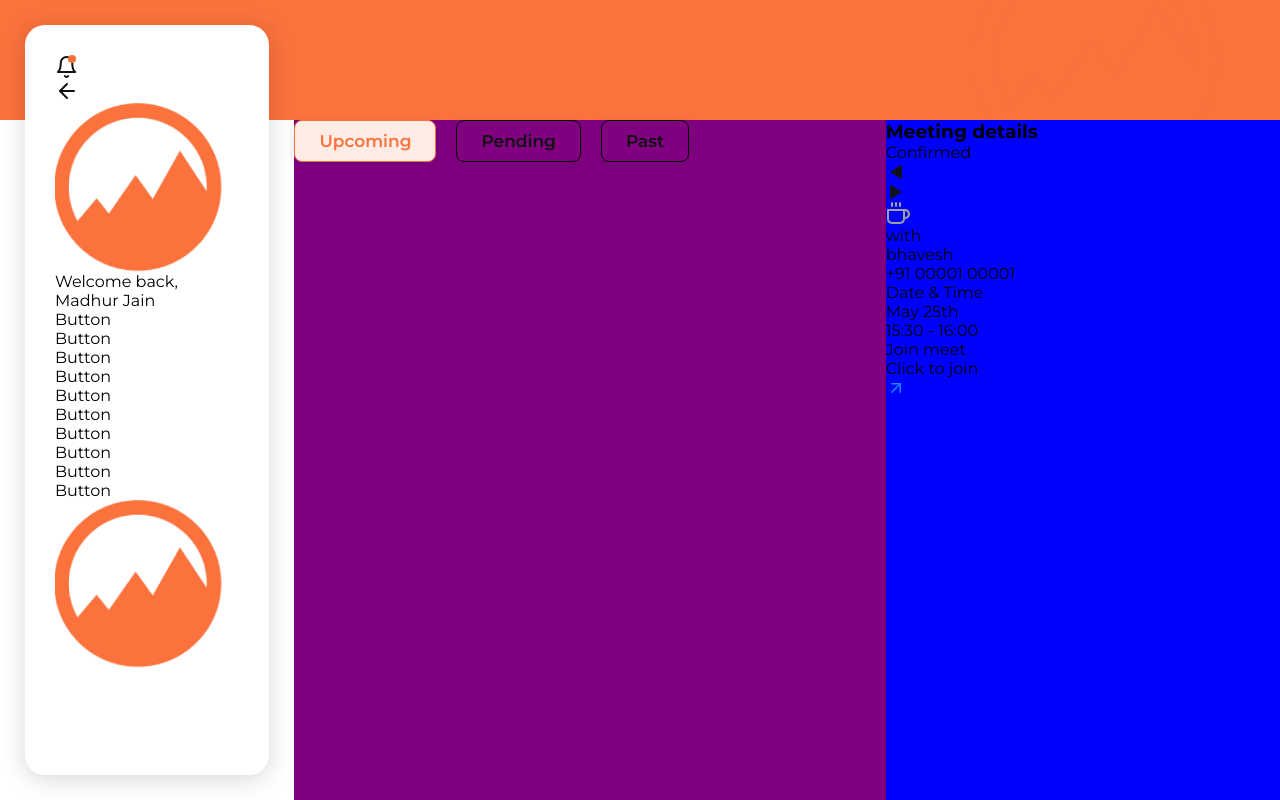
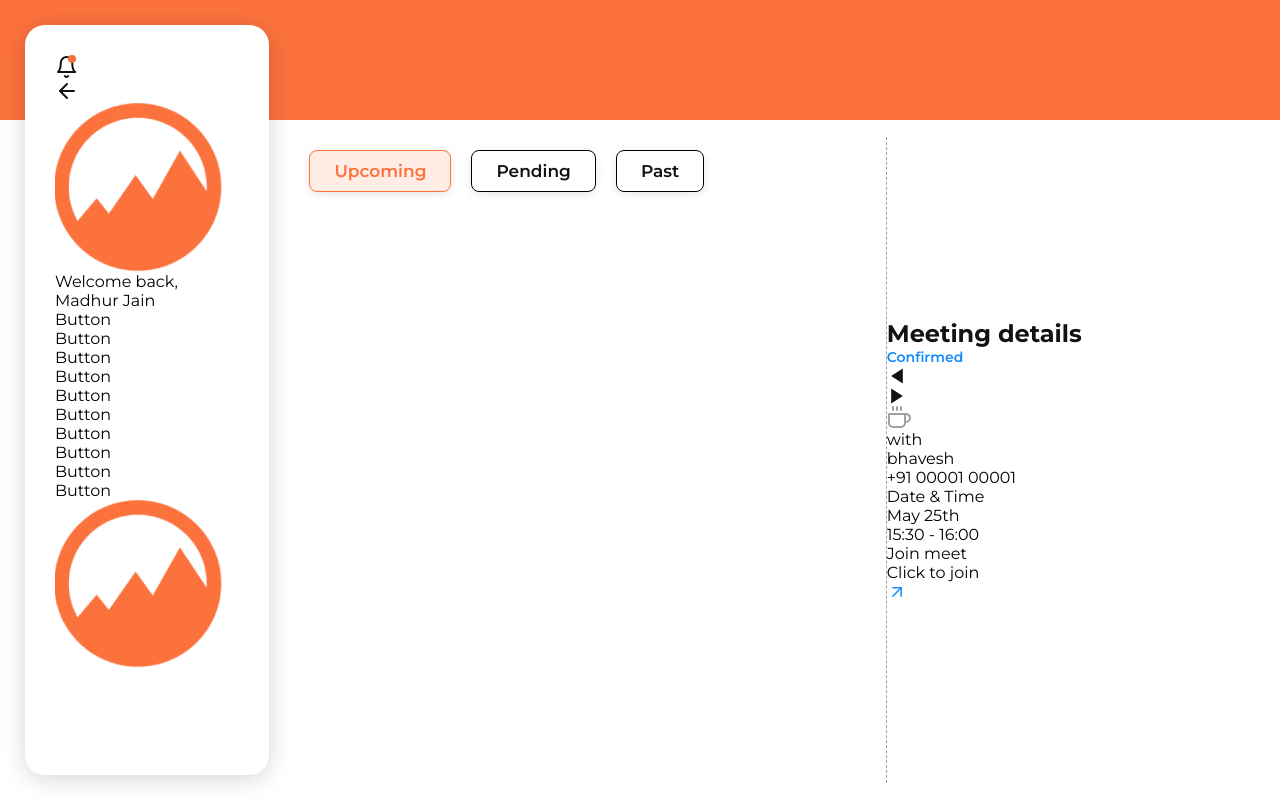
Before and after one commit to dvm-bitspilani/cel-conquest-2024, a React (Vite) app: page /dashboard/meetings in a window 1280 px wide. Built offline with nearby package versions, Linux system fonts and the light colour scheme.

Commit message:
style: separator between meeting details and meeting list

```diff
--- a/src/components/Dashboard/Meetings/MeetingDetails/MeetingDetails.jsx
+++ b/src/components/Dashboard/Meetings/MeetingDetails/MeetingDetails.jsx
@@ -3,8 +3,8 @@ import styles from "./MeetingDetails.module.scss";
 const MeetingDetails = () => {
   return (
     <div className={styles.MeetingDetailsContainer}>
-      <h3>Meeting details</h3>
-      <p>Confirmed</p>
+      <h3 className={styles.MeetingDetailsHeader}>Meeting details</h3>
+      <p className={styles.MeetingStatus}>Confirmed</p>
       <div>
         <svg
           xmlns="http://www.w3.org/2000/svg"
--- a/src/components/Dashboard/Meetings/MeetingDetails/MeetingDetails.module.scss
+++ b/src/components/Dashboard/Meetings/MeetingDetails/MeetingDetails.module.scss
@@ -1,3 +1,15 @@
 .MeetingDetailsContainer {
-
+  .MeetingDetailsHeader {
+    color: #111213;
+    font-size: 24px;
+    font-weight: 700;
+  }
+  .MeetingStatus {
+    color: #138cfd;
+    font-family: Montserrat;
+    font-size: 14px;
+    font-style: normal;
+    font-weight: 600;
+    line-height: normal;
+  }
 }
--- a/src/routes/Dashboard/Meetings/meetings.module.scss
+++ b/src/routes/Dashboard/Meetings/meetings.module.scss
@@ -5,8 +5,10 @@
   .meetingsList {
     width: 60%;
     height: 100%;
-    background-color: purple;
     .meetingsListOptionsContainer {
+      padding-top: 30px;
+      padding-left: 15px;
+      padding-right: 50px;
       display: flex;
       gap: 20px;
       .meetingsListOptions {
@@ -22,6 +24,7 @@
         font-size: 17px;
         font-weight: 600;
         line-height: normal;
+
       }
       .active {
         color: #fb723d;
@@ -31,8 +34,17 @@
     }
   }
   .meetingsDetails {
+    &:before {
+      content: "";
+      height: 95%;
+      width: 0;
+      border-left: dashed #a0a0a0 1px;
+    }
+    padding-right: 50px;
     width: 40%;
     height: 100%;
-    background-color: blue;
+    display: flex;
+    justify-content: start;
+    align-items: center;
   }
 }
```
